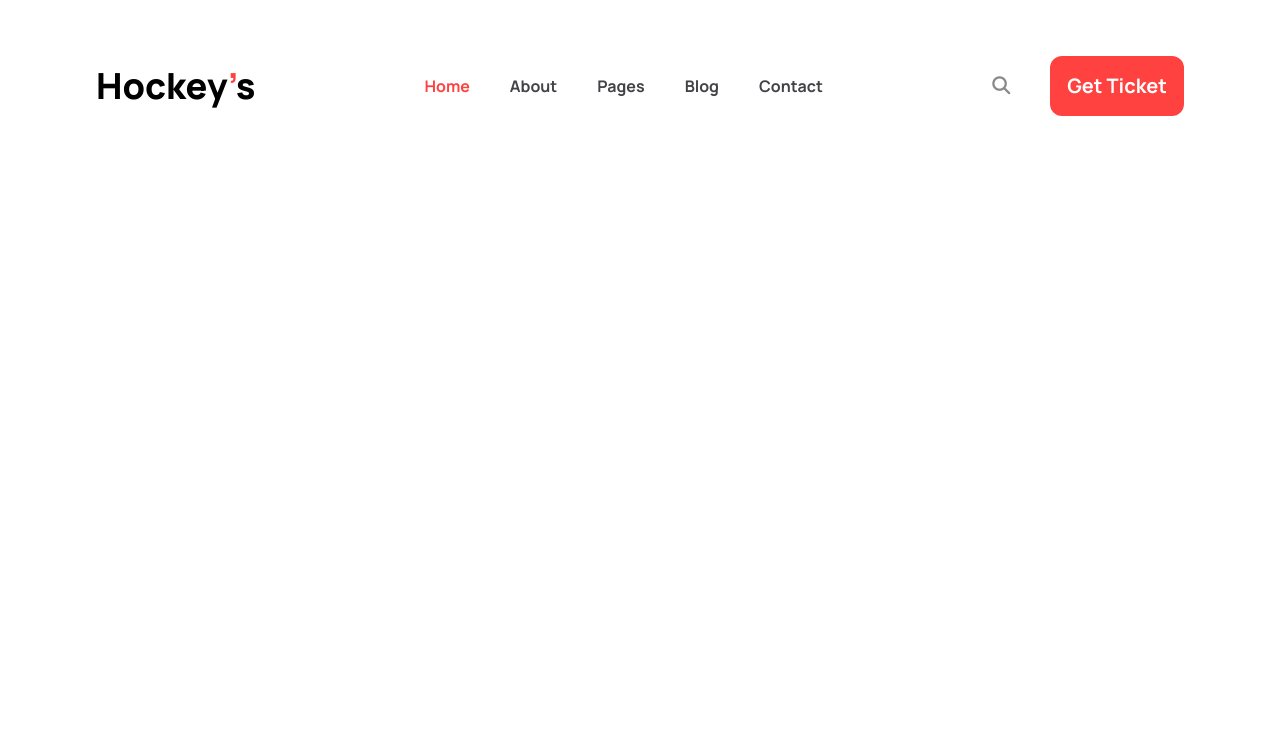
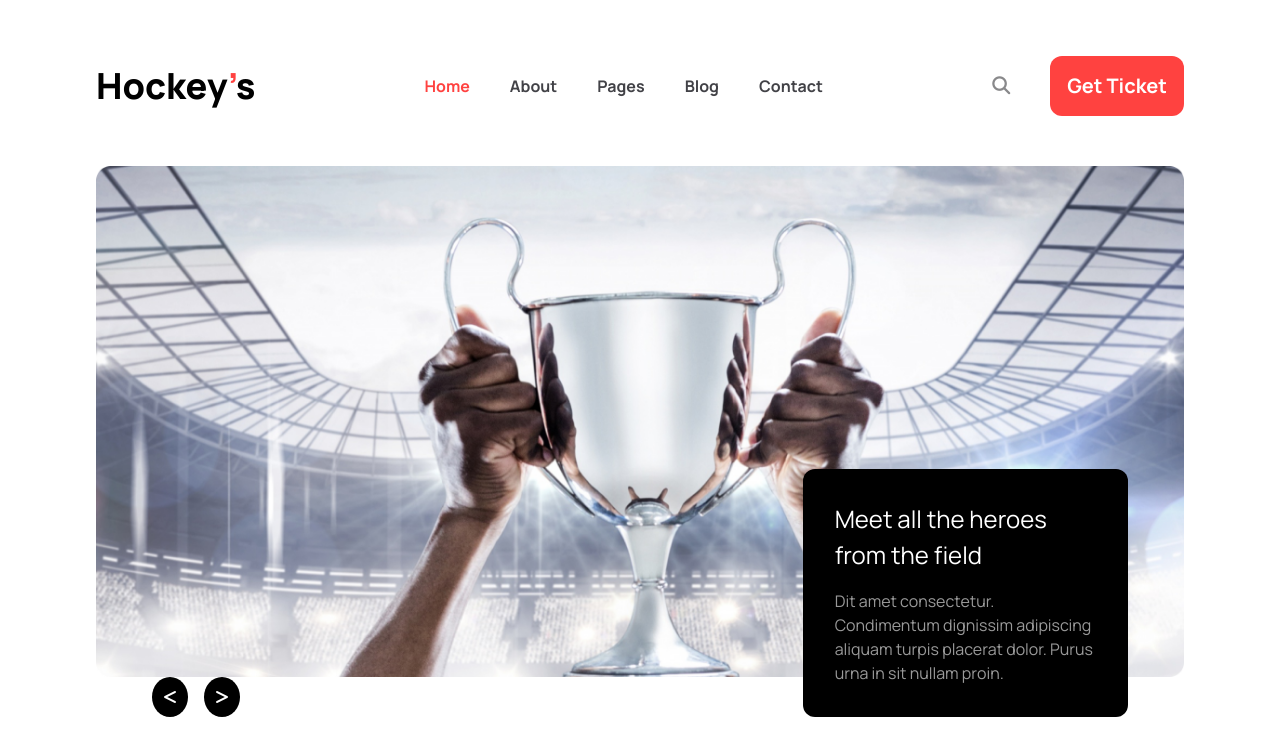
Before and after one commit to dev-ratul/Hockeys-main, a plain HTML site: page index.html in a window 1280 px wide. Drawn offline with nearby package versions, Linux system fonts and the light colour scheme.

Commit message:
complete header part

```diff
--- a/index.html
+++ b/index.html
@@ -65,6 +65,28 @@
             </ul>
         </nav>
 
+        <section class="pt-6 lg:pt-[50px]">
+            <div>
+                <img class="w-full" src="assest/1.png" alt="">
+            </div>
+            <div class="flex flex-col lg:flex-row lg:justify-between items-center lg:items-end relative -top-5 lg:-top-52 lg:mx-14">
+                <!-- 1st -->
+                <div class="flex gap-4 relative -top-5 lg:top-0">
+                    <i class="fa-solid fa-less-than bg-black text-white p-3 rounded-[50%] text-[10px] lg:text-[16px]"></i>
+                    <i class="fa-solid fa-greater-than bg-black text-white p-3 rounded-[50%] text-[10px] lg:text-[16px]"></i>
+                </div>
+                <!-- 2nd -->
+                 <div class="p-8 bg-black rounded-xl lg:w-1/3">
+                    <h1 class="text-[18px] lg:text-[24px] text-white">
+                        Meet all the heroes from the field
+                    </h1>
+                    <p class="pt-4 text-white text-[14px] lg:text-[16px] text-opacity-60">
+                        Dit amet consectetur. Condimentum dignissim adipiscing aliquam turpis placerat dolor. Purus urna in sit nullam proin.
+                    </p>
+                 </div>
+            </div>
+        </section>
+
     </header>
 </body>
 </html>
```
Also changed, not shown: assest/1.png (renamed from Images/1.png), assest/10.png (renamed from Images/10.png), assest/11.png (renamed from Images/11.png), assest/2.png (renamed from Images/2.png), assest/3.png (renamed from Images/3.png), assest/4.png (renamed from Images/4.png), assest/5.png (renamed from Images/5.png), assest/6.png (renamed from Images/6.png), assest/7.png (renamed from Images/7.png), assest/8.png (renamed from Images/8.png), assest/9.png (renamed from Images/9.png), assest/Group 1171275317.png (renamed from Images/Group 1171275317.png), assest/Group 1171275318.png (renamed from Images/Group 1171275318.png), assest/Group 1171275321.png (renamed from Images/Group 1171275321.png).
